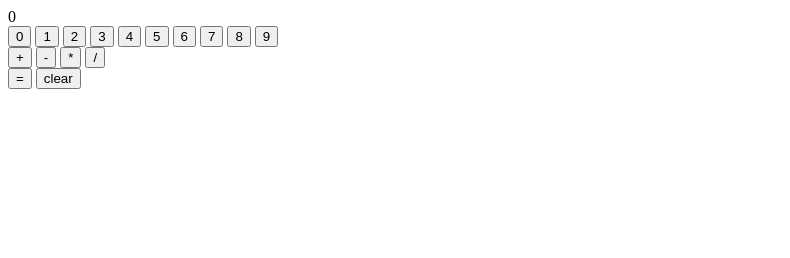
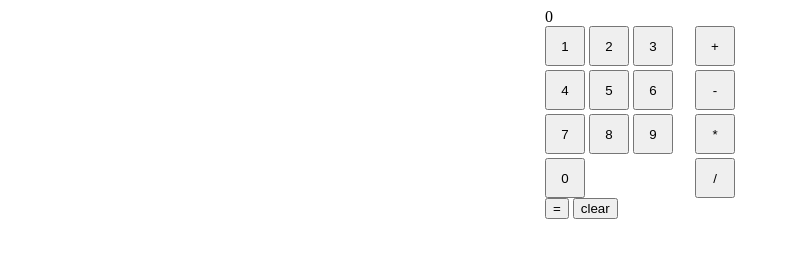
Before and after one commit to sereneThePity/project-calculator, a plain HTML site: page index.html in a window 1280 px wide. Shown: the whole page, without its empty margins (0-790 px from the left). Drawn offline with Linux system fonts and the light colour scheme.

Commit message:
Think ways to not break js while writing css

```diff
--- a/index.html
+++ b/index.html
@@ -11,8 +11,8 @@
 
     <div class="main">
         <div class="display">0</div>
+        <div class="digits-and-operators">
             <div class="digits">
-            <button class="digit">0</button>
                 <button class="digit">1</button>
                 <button class="digit">2</button>
                 <button class="digit">3</button>
@@ -22,6 +22,8 @@
                 <button class="digit">7</button>
                 <button class="digit">8</button>
                 <button class="digit">9</button>
+                <button class="digit">0</button>
+
             </div>
             <div class="operators">
                 <button class="operator">+</button>
@@ -29,6 +31,7 @@
                 <button class="operator">*</button>
                 <button class="operator">/</button>
             </div>
+        </div>
         <button class="equal">=</button>
         <button class="clear">clear</button>
     </div>
--- a/style.css
+++ b/style.css
@@ -0,0 +1,27 @@
+body{
+    display: flex;
+    flex-direction: column;
+    align-items: center;
+}
+
+.digits-and-operators{
+    display: flex;
+}
+
+.digits{
+    width: 150px;
+    gap: 4px;
+    display: flex;
+    flex-wrap: wrap;
+}
+
+.digit,.operator{
+    height: 40px;
+    width: 40px;
+}
+
+.operators{
+    display: flex;
+    gap: 4px;
+    flex-direction: column;
+}
```
Lines whose indentation alone changed are shown as unchanged.
